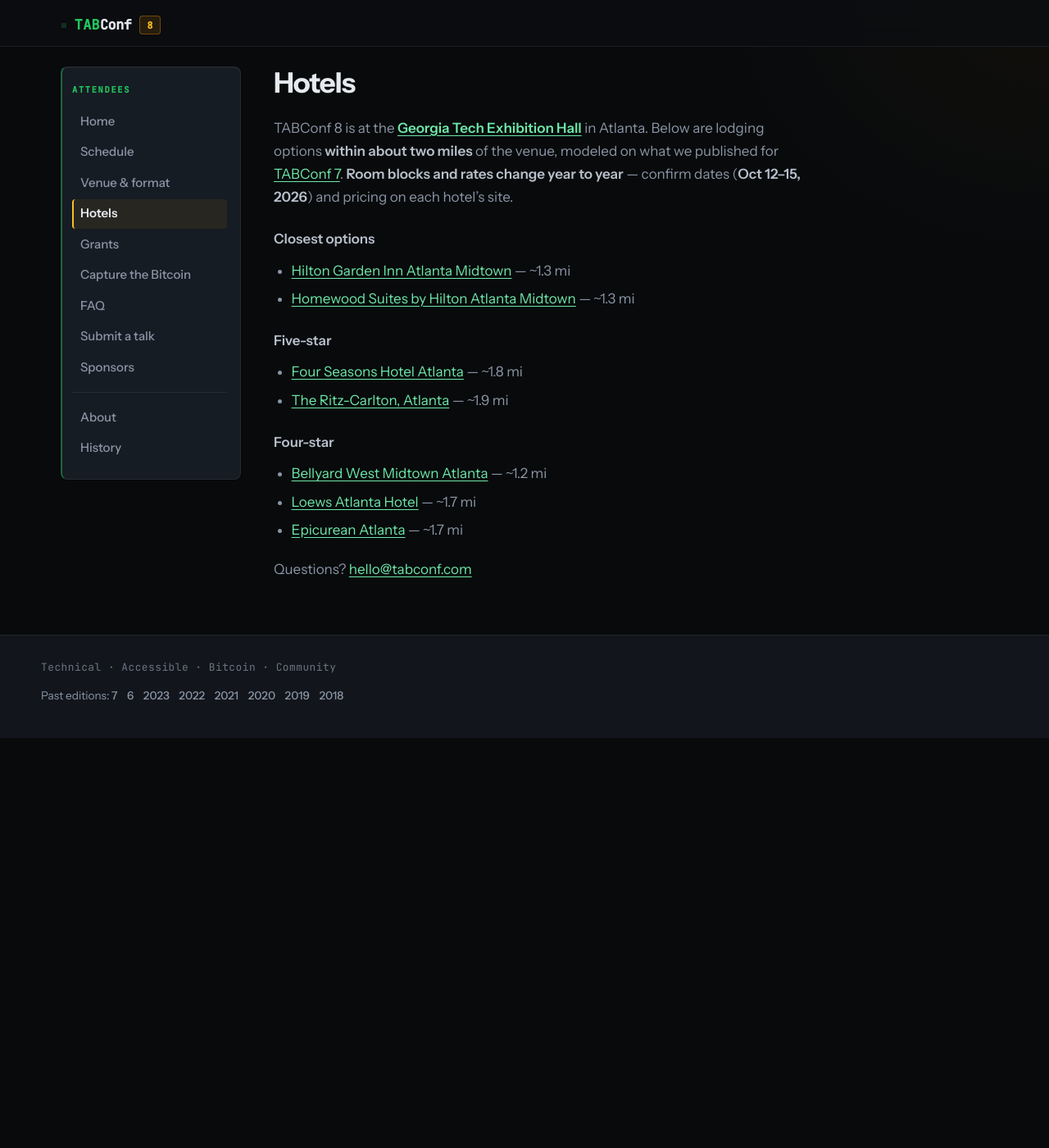
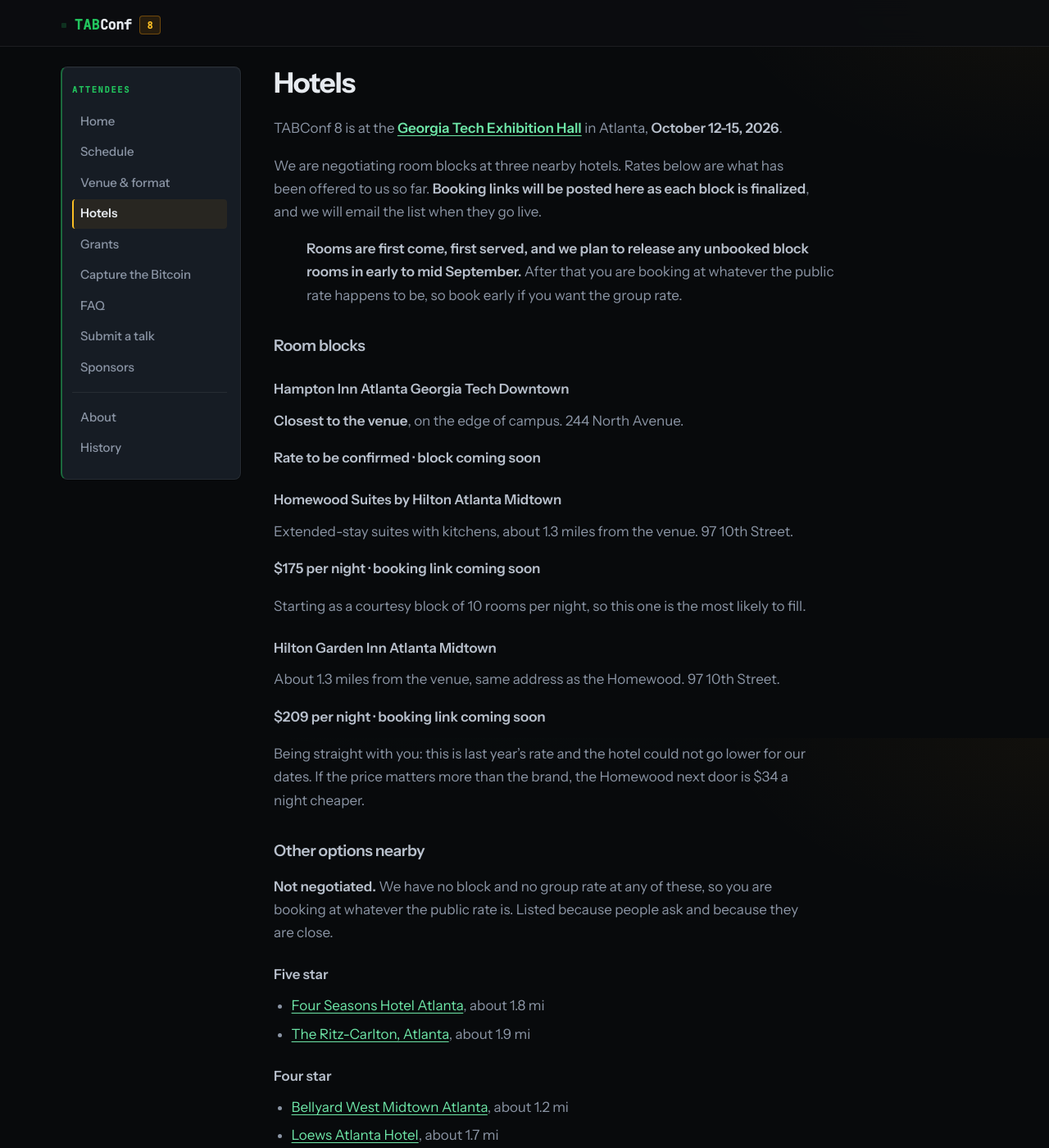
Before and after one commit to TABConf/8.tabconf.com, a Jekyll site: the page built from hotels.md, in a window 1280 px wide and 1400 px high. Shown: the whole window at 82% size. Built offline with Jekyll 4.4.1, drawn with Linux system fonts in a browser that asks for light colours.

Commit message:
Hotels: publish the three Hilton room blocks, drop the TABConf 7 links
Rates from Ernejean Toney 2026-07-30: Homewood Suites $175 with a courtesy
block of 10 rooms a night and no attrition, Hilton Garden Inn $209 which she
could not reduce below last year. Hampton Inn Georgia Tech, the closest
property and previously missing from this page, listed with rate to follow.

Removed two live group booking links, group.hiltongardeninn.com/5ev2ty and
group.homewood-suites.com/p5qm4a. Those are TABConf 7 blocks and sat beside
the new rates, where they could have sent people to the wrong booking.

Five star and four star groupings kept, now marked Not negotiated. Carries
the early-to-mid September release date already promised to the list.

```diff
--- a/hotels.md
+++ b/hotels.md
@@ -1,27 +1,51 @@
 ---
 layout: default
 title: Hotels
-description: Where to stay near TABConf 8 in Atlanta — hotels near Georgia Tech Exhibition Hall.
+description: Where to stay for TABConf 8. Room blocks and hotels near the Georgia Tech Exhibition Hall in Atlanta.
 ---
 
 # Hotels
 
-TABConf 8 is at the **[Georgia Tech Exhibition Hall](https://www.google.com/maps/search/?api=1&query=Georgia+Tech+Exhibition+Hall+Atlanta)** in Atlanta. Below are lodging options **within about two miles** of the venue, modeled on what we published for [TABConf 7](https://7.tabconf.com/hotel). **Room blocks and rates change year to year** — confirm dates (**Oct 12–15, 2026**) and pricing on each hotel’s site.
+TABConf 8 is at the **[Georgia Tech Exhibition Hall](https://www.google.com/maps/search/?api=1&query=Georgia+Tech+Exhibition+Hall+Atlanta)** in Atlanta, **October 12-15, 2026**.
 
-### Closest options
+We are negotiating room blocks at three nearby hotels. Rates below are what has been offered to us so far. **Booking links will be posted here as each block is finalized**, and we will email the list when they go live.
 
-- [Hilton Garden Inn Atlanta Midtown](https://group.hiltongardeninn.com/5ev2ty) — ~1.3 mi
-- [Homewood Suites by Hilton Atlanta Midtown](https://group.homewood-suites.com/p5qm4a) — ~1.3 mi
+> **Rooms are first come, first served, and we plan to release any unbooked block rooms in early to mid September.** After that you are booking at whatever the public rate happens to be, so book early if you want the group rate.
 
-### Five-star
+## Room blocks
 
-- [Four Seasons Hotel Atlanta](https://www.fourseasons.com/atlanta/) — ~1.8 mi
-- [The Ritz-Carlton, Atlanta](https://www.ritzcarlton.com/en/hotels/atlrz-the-ritz-carlton-atlanta/overview/) — ~1.9 mi
+### Hampton Inn Atlanta Georgia Tech Downtown
+**Closest to the venue**, on the edge of campus. 244 North Avenue.
 
-### Four-star
+**Rate to be confirmed · block coming soon**
 
-- [Bellyard West Midtown Atlanta](https://www.marriott.com/en-us/hotels/atltm-bellyard-west-midtown-atlanta-a-tribute-portfolio-hotel/overview/) — ~1.2 mi
-- [Loews Atlanta Hotel](https://www.loewshotels.com/atlanta-hotel) — ~1.7 mi
-- [Epicurean Atlanta](https://www.marriott.com/en-us/hotels/atlmk-epicurean-atlanta-autograph-collection/overview/) — ~1.7 mi
+### Homewood Suites by Hilton Atlanta Midtown
+Extended-stay suites with kitchens, about 1.3 miles from the venue. 97 10th Street.
+
+**$175 per night · booking link coming soon**
+
+Starting as a courtesy block of 10 rooms per night, so this one is the most likely to fill.
+
+### Hilton Garden Inn Atlanta Midtown
+About 1.3 miles from the venue, same address as the Homewood. 97 10th Street.
+
+**$209 per night · booking link coming soon**
+
+Being straight with you: this is last year's rate and the hotel could not go lower for our dates. If the price matters more than the brand, the Homewood next door is $34 a night cheaper.
+
+## Other options nearby
+
+**Not negotiated.** We have no block and no group rate at any of these, so you are booking at whatever the public rate is. Listed because people ask and because they are close.
+
+### Five star
+
+- [Four Seasons Hotel Atlanta](https://www.fourseasons.com/atlanta/), about 1.8 mi
+- [The Ritz-Carlton, Atlanta](https://www.ritzcarlton.com/en/hotels/atlrz-the-ritz-carlton-atlanta/overview/), about 1.9 mi
+
+### Four star
+
+- [Bellyard West Midtown Atlanta](https://www.marriott.com/en-us/hotels/atltm-bellyard-west-midtown-atlanta-a-tribute-portfolio-hotel/overview/), about 1.2 mi
+- [Loews Atlanta Hotel](https://www.loewshotels.com/atlanta-hotel), about 1.7 mi
+- [Epicurean Atlanta](https://www.marriott.com/en-us/hotels/atlmk-epicurean-atlanta-autograph-collection/overview/), about 1.7 mi
 
 Questions? [hello@tabconf.com](mailto:hello@tabconf.com)
```
